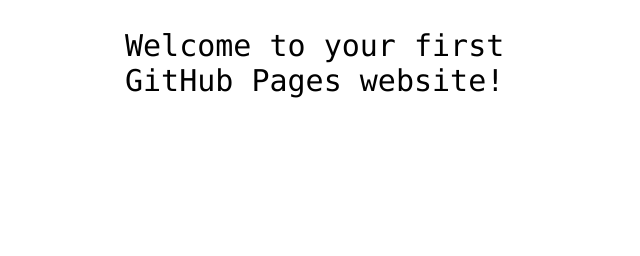
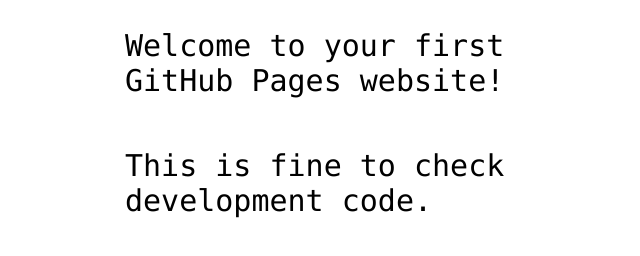
Before and after one commit to mono048/hello-world, a plain HTML site: page index.html in a window 1280 px wide. Shown: the part 360-616 px from the top of the page, without its empty margins (315-955 px from the left). Drawn offline with Linux system fonts and the light colour scheme.

Commit message:
Code modified

```diff
--- a/index.html
+++ b/index.html
@@ -13,6 +13,7 @@
 
 <!-- Change this code here by copy and pasting your template on line 15 -->
 <p>Welcome to your first GitHub Pages website!</p>
+<p> This is fine to check development code.</p>
 
 </body>
 </html>
```
